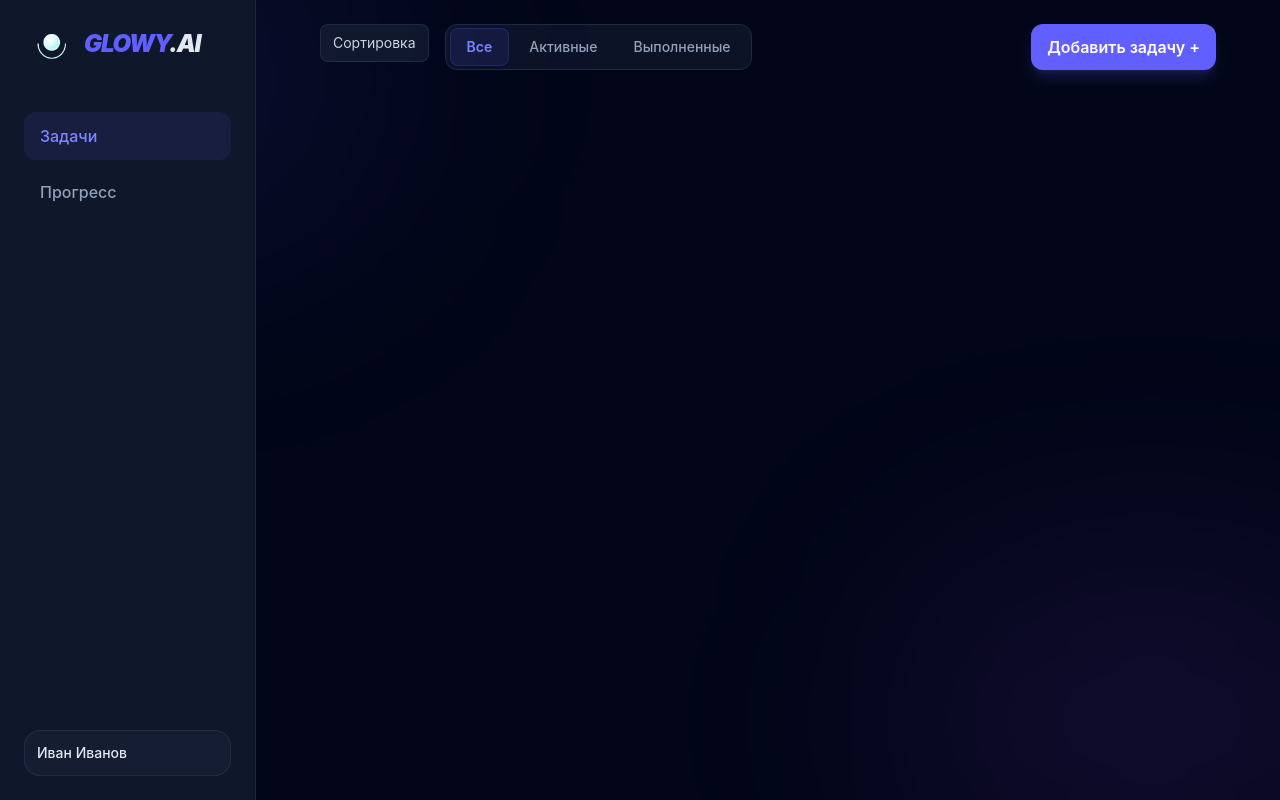
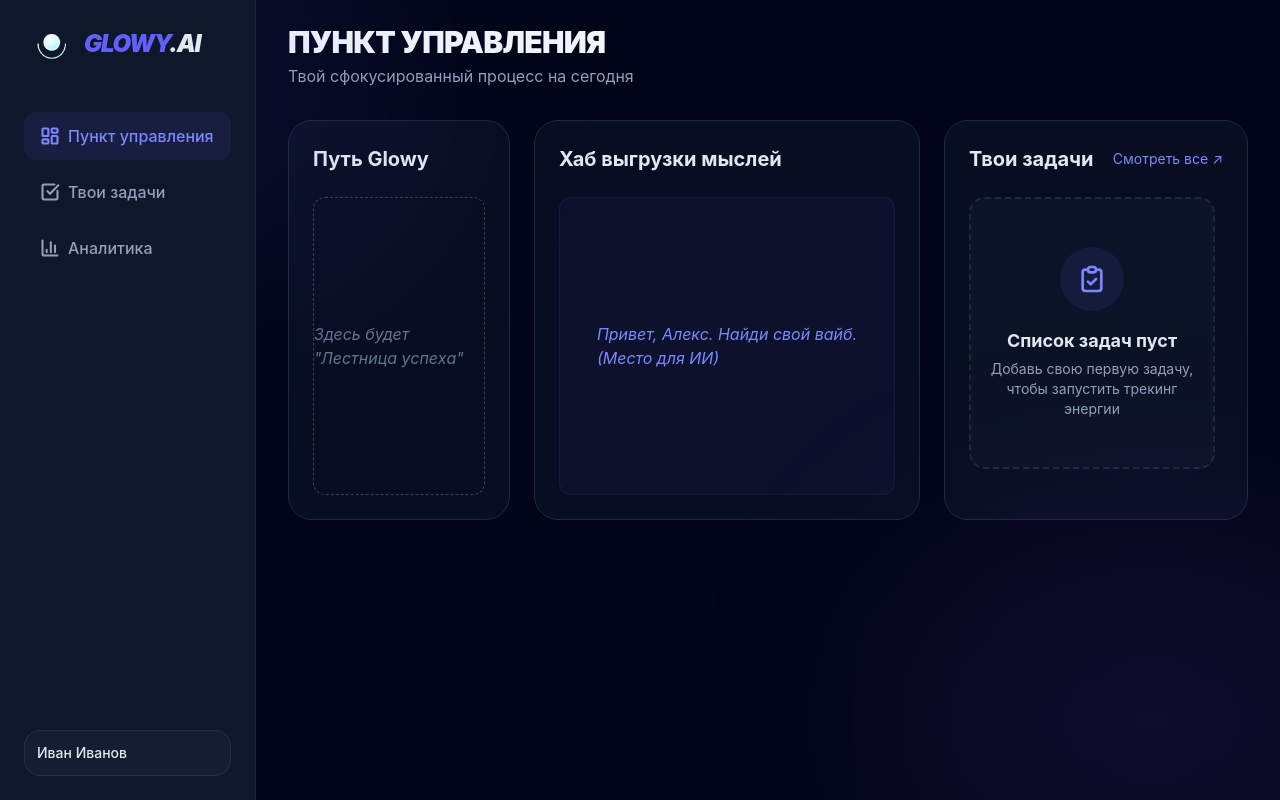
Before and after one commit to kostin-five/glowy, a React (Vite) app: page / in a window 1280 px wide. Built offline with nearby package versions, Linux system fonts and the light colour scheme.

Commit message:
fix: resolve layout scroll and build perfect 12-column dashboard grid

```diff
--- a/package.json
+++ b/package.json
@@ -13,6 +13,7 @@
     "@headlessui/react": "^2.2.10",
     "@tailwindcss/vite": "^4.2.4",
     "framer-motion": "^12.38.0",
+    "lucide-react": "^1.14.0",
     "react": "^19.2.5",
     "react-dom": "^19.2.5",
     "react-router-dom": "^7.14.2",
--- a/src/App.tsx
+++ b/src/App.tsx
@@ -1,15 +1,17 @@
 import { BrowserRouter, Navigate, Route, Routes } from "react-router-dom";
 import TaskPage from "./pages/TaskPage";
-import ProgressPage from "./pages/ProgressPage";
+import AnalyticsPage from "./pages/AnalyticsPage";
 import AppLayout from "./layout/AppLayout";
+import DashboardPage from "./pages/DashboardPage";
 
 function App() {
   return (
     <BrowserRouter>
       <AppLayout>
         <Routes>
-          <Route path="/" element={<TaskPage />} />
-          <Route path="/progress" element={<ProgressPage />} />
+          <Route path="/" element={<DashboardPage />} />
+          <Route path="/tasks" element={<TaskPage />} />
+          <Route path="/analytics" element={<AnalyticsPage />} />
           <Route path="*" element={<Navigate to="/" replace />} />
         </Routes>
       </AppLayout>
--- a/src/components/layout/Sidebar.tsx
+++ b/src/components/layout/Sidebar.tsx
@@ -1,6 +1,7 @@
 // import React from "react";
 import { Link, useLocation, type Location } from "react-router-dom";
 import { Dialog, DialogPanel } from "@headlessui/react";
+import { BarChart3, CheckSquare, LayoutDashboard } from "lucide-react";
 
 interface ISidebar {
   isMenuOpen: boolean;
@@ -14,6 +15,12 @@ const SidebarContent = ({
   location: Location;
   closeMenu: () => void;
 }) => {
+  const menuItems = [
+    { to: "/", label: "Пункт управления", icon: LayoutDashboard },
+    { to: "/tasks", label: "Твои задачи", icon: CheckSquare },
+    { to: "/analytics", label: "Аналитика", icon: BarChart3 },
+  ];
+
   return (
     <div className="flex flex-col h-full">
       <div className="mb-12 px-2 select-none flex items-center gap-3">
@@ -27,28 +34,21 @@ const SidebarContent = ({
         </h2>
       </div>
       <nav className="flex flex-col gap-2">
+        {menuItems.map((item) => (
           <Link
+            key={item.to}
+            to={item.to}
             onClick={() => closeMenu()}
-          className={`px-4 py-3 rounded-xl transition-all font-medium ${
-            location.pathname === "/"
+            className={`flex items-center gap-2 px-4 py-3 rounded-xl transition-all font-medium ${
+              location.pathname === item.to
                 ? "text-indigo-400 bg-indigo-500/10"
                 : "text-slate-400 hover:bg-slate-800 hover:text-slate-200"
             }`}
-          to={"/"}
           >
-          Задачи
+            <item.icon size={20} strokeWidth={2.5} />
+            {item.label}
           </Link>
-        <Link
-          onClick={() => closeMenu()}
-          className={`px-4 py-3 rounded-xl transition-all font-medium ${
-            location.pathname === "/progress"
-              ? "text-indigo-400 bg-indigo-500/10"
-              : "text-slate-400 hover:bg-slate-800 hover:text-slate-200"
-          }`}
-          to={"/progress"}
-        >
-          Прогресс
-        </Link>
+        ))}
       </nav>
       <div className="mt-auto flex items-center gap-3 p-3 bg-slate-800/40 border border-slate-700/50 rounded-2xl">
         {/* <img
--- a/src/components/tasks/EditTaskModal.tsx
+++ b/src/components/tasks/EditTaskModal.tsx
@@ -32,18 +32,22 @@ const EditTaskModal = ({ isOpen, onClose, task }: IDialog) => {
           value={values.title}
           onChange={(e) => setValues({ ...values, title: e.target.value })}
         />
-        <div className="flex flex-row gap-4">
-          <div className="flex-1 w-full">
+        <div className="flex sm:flex-row flex-col gap-4 w-full">
+          <div className="flex-1">
             <input
-              className="bg-slate-900 border border-slate-700 rounded-lg p-2.5 text-slate-200 focus:outline-none focus:border-indigo-500 transition-colors scheme-dark w-full"
+              className="w-full h-11.5 bg-slate-900 border border-slate-700 rounded-xl px-4 text-slate-200
+                 focus:outline-none focus:ring-2 focus:ring-indigo-500/50 focus:border-indigo-500
+                 transition-all appearance-none scheme-dark"
               type="date"
               value={values.date}
               onChange={(e) => setValues({ ...values, date: e.target.value })}
             />
           </div>
-          <div className="flex-1 w-full">
+          <div className="flex-1">
             <select
-              className="bg-slate-900 border border-slate-700 rounded-lg p-2.5 text-slate-200 focus:outline-none focus:border-indigo-500 transition-colors w-full"
+              className="w-full h-11.5 bg-slate-900 border border-slate-700 rounded-xl px-4 text-slate-200
+                 focus:outline-none focus:ring-2 focus:ring-indigo-500/50 focus:border-indigo-500
+                 transition-all appearance-none cursor-pointer"
               value={values.priority}
               onChange={(e) =>
                 setValues({ ...values, priority: e.target.value as Priority })
--- a/src/components/tasks/TaskList.tsx
+++ b/src/components/tasks/TaskList.tsx
@@ -2,8 +2,7 @@ import { useDeleteTask, useToggleTask } from "../../store/useTaskStore";
 import type { Task } from "../../types";
 import TaskItem from "./TaskItem";
 import { useProcessedTasks } from "../../hooks/useProcessedTasks";
-import { AnimatePresence } from "framer-motion";
-import TaskControls from "./TaskControls";
+import { AnimatePresence, motion } from "framer-motion";
 
 const TaskList = () => {
   const remove = useDeleteTask();
@@ -13,17 +12,46 @@ const TaskList = () => {
 
   return (
     <>
-      <TaskControls />
       <ul className="flex flex-col list-none">
         <AnimatePresence>
-          {processedTasks.map((task: Task) => (
+          {processedTasks.length ? (
+            processedTasks.map((task: Task) => (
               <TaskItem
                 key={task.id}
                 toggle={toggle}
                 remove={remove}
                 task={task}
               />
-          ))}
+            ))
+          ) : (
+            <motion.div
+              initial={{ opacity: 0, scale: 0.95 }}
+              animate={{ opacity: 1, scale: 1 }}
+              className="flex flex-col items-center justify-center py-12 px-4 border-2 border-dashed border-slate-700/50 rounded-2xl bg-slate-800/20 text-center"
+            >
+              <div className="w-16 h-16 bg-indigo-500/10 text-indigo-400 rounded-full flex items-center justify-center mb-4">
+                <svg
+                  className="w-8 h-8"
+                  fill="none"
+                  viewBox="0 0 24 24"
+                  stroke="currentColor"
+                >
+                  <path
+                    strokeLinecap="round"
+                    strokeLinejoin="round"
+                    strokeWidth={2}
+                    d="M9 5H7a2 2 0 00-2 2v12a2 2 0 002 2h10a2 2 0 002-2V7a2 2 0 00-2-2h-2M9 5a2 2 0 002 2h2a2 2 0 002-2M9 5a2 2 0 012-2h2a2 2 0 012 2m-6 9l2 2 4-4"
+                  />
+                </svg>
+              </div>
+              <h3 className="text-lg font-bold text-slate-200 mb-1">
+                Список задач пуст
+              </h3>
+              <p className="text-sm text-slate-400 max-w-62.5">
+                Добавь свою первую задачу, чтобы запустить трекинг энергии
+              </p>
+            </motion.div>
+          )}
         </AnimatePresence>
       </ul>
     </>
--- a/src/layout/AppLayout.tsx
+++ b/src/layout/AppLayout.tsx
@@ -15,11 +15,11 @@ const AppLayout = ({ children }: AppLayoutProps) => {
     setIsMenuOpen(false);
   };
   return (
-    <div className="flex min-h-screen bg-slate-950 text-slate-200 relative overflow-hidden">
+    <div className="flex h-screen bg-slate-950 text-slate-200 relative overflow-hidden">
       <div className="absolute top-[-10%] left-[-10%] w-[40%] h-[40%] rounded-full bg-indigo-500/10 blur-[120px] pointer-events-none"></div>
       <div className="absolute bottom-[-10%] right-[-10%] w-[40%] h-[40%] rounded-full bg-purple-500/10 blur-[120px] pointer-events-none"></div>
       <Sidebar isMenuOpen={isMenuOpen} closeMenu={closeMenu} />
-      <div className="flex flex-1 flex-col min-h-screen">
+      <div className="flex flex-1 flex-col overflow-hidden">
         <Header openMenu={openMenu} />
         <main className="flex-1 overflow-y-auto px-4 md:px-8 py-6">
           {children}
--- a/src/pages/ProgressPage.tsx
+++ b/src/pages/AnalyticsPage.tsx
@@ -1,10 +1,11 @@
 import useTaskStats from "../hooks/useTaskStats";
 
-const ProgressPage = () => {
+const AnalyticsPage = () => {
   const { countTasks, calcCompletedTasks, progressPercent } = useTaskStats();
 
   return (
-    <section className="flex flex-col gap-6 px-16 mt-10">
+    <section className="flex flex-col gap-6">
+      <h1 className="text-3xl font-bold text-slate-100">Твоя аналитика</h1>
       <section className="grid grid-cols-2 gap-4">
         <div className="bg-slate-800/50 p-6 rounded-2xl border border-slate-700">
           Всего задач:{" "}
@@ -29,4 +30,4 @@ const ProgressPage = () => {
   );
 };
 
-export default ProgressPage;
+export default AnalyticsPage;
--- /dev/null
+++ b/src/pages/DashboardPage.tsx
@@ -0,0 +1,55 @@
+import { Link } from "react-router-dom";
+import TaskList from "../components/tasks/TaskList";
+
+const DashboardPage = () => {
+  return (
+    <div className="flex flex-col gap-8">
+      <div>
+        <h1 className="text-3xl font-black tracking-tight text-slate-100">
+          ПУНКТ УПРАВЛЕНИЯ
+        </h1>
+        <p className="text-slate-400 mt-1">
+          Твой сфокусированный процесс на сегодня
+        </p>
+      </div>
+
+      <div className="grid grid-cols-1 xl:grid-cols-12 gap-6">
+        <section className="xl:col-span-3 bg-slate-900/50 border border-slate-800 p-6 rounded-3xl flex flex-col h-full min-h-100">
+          <h2 className="text-xl font-bold text-slate-200 mb-6">Путь Glowy</h2>
+          <div className="flex-1 border border-dashed border-slate-700 rounded-xl flex items-center justify-center text-slate-500 italic">
+            Здесь будет "Лестница успеха"
+          </div>
+        </section>
+
+        <section className="xl:col-span-5 bg-slate-900/50 border border-slate-800 p-6 rounded-3xl flex flex-col h-full min-h-100">
+          <h2 className="text-xl font-bold text-slate-200 mb-6">
+            Хаб выгрузки мыслей
+          </h2>
+          <div className="flex-1 bg-indigo-500/5 border border-indigo-500/10 rounded-xl flex items-center justify-center text-indigo-400 italic">
+            Привет, Алекс. Найди свой вайб.
+            <br />
+            (Место для ИИ)
+          </div>
+        </section>
+
+        <section className="xl:col-span-4 bg-slate-900/50 border border-slate-800 p-6 rounded-3xl flex flex-col h-full min-h-25 max-h-100">
+          <div className="flex items-center justify-between mb-6">
+            <h2 className="text-xl font-bold text-slate-200">Твои задачи</h2>
+            <Link
+              to={"/tasks"}
+              className="text-sm text-indigo-400 hover:text-indigo-300 transition-colors"
+            >
+              Смотреть все ↗
+            </Link>
+          </div>
+
+          <div className="flex-1 overflow-y-auto pr-2 custom-scrollbar">
+            <TaskList />
+          </div>
+        </section>
+      </div>
+    </div>
+  );
+};
+
+export default DashboardPage;
--- a/src/pages/TaskPage.tsx
+++ b/src/pages/TaskPage.tsx
@@ -1,8 +1,11 @@
+import TaskControls from "../components/tasks/TaskControls";
 import TaskList from "../components/tasks/TaskList";
 
 const TaskPage = () => {
   return (
     <div className="flex flex-col gap-8 px-4 md:px-8 max-w-5xl mx-auto w-full">
+      <h1 className="text-3xl font-bold text-slate-100">Твои задачи</h1>
+      <TaskControls />
       <TaskList />
     </div>
   );
```
Also changed, not shown: src/components/tasks/CreateTaskModal.tsx (+10 -9 lines), 1 other file (tests, documents, lock files or other folders). Lines whose indentation alone changed are shown as unchanged.
